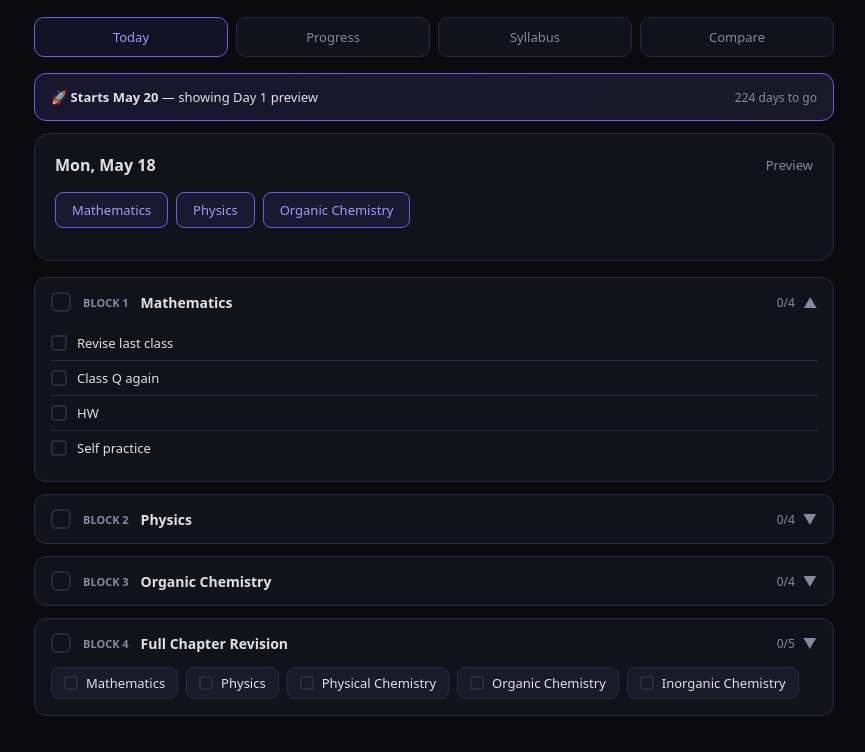
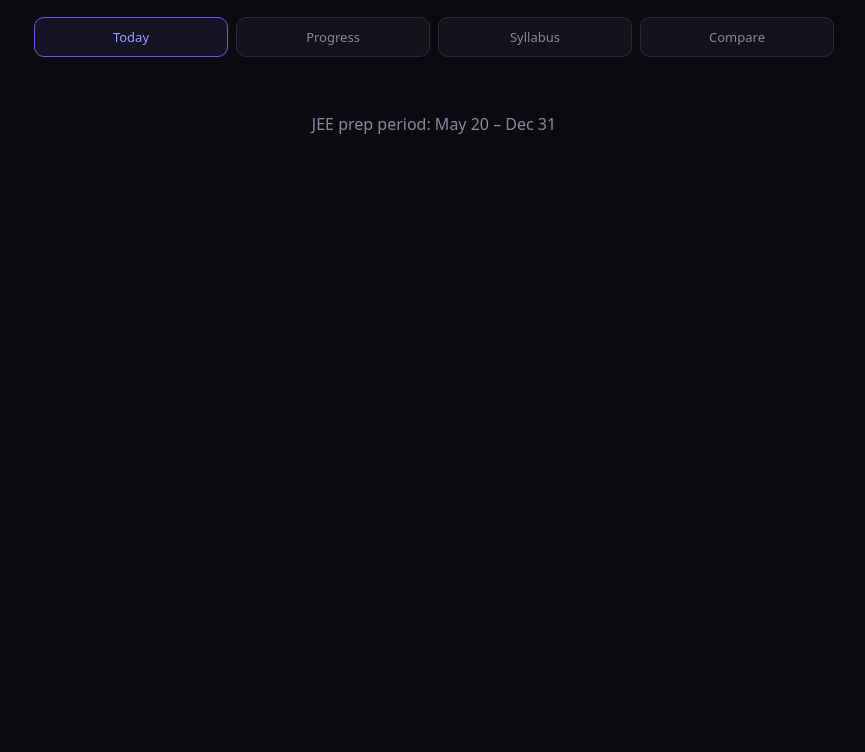
Before and after one commit to vuleric/jee-tracker, a plain HTML site: page main.html in a window 1280 px wide. Shown: the part 83-835 px from the top of the page, without its empty margins (206-1071 px from the left). After the commit the page ends 800 px from the top, so only its background shows below. Drawn offline with Linux system fonts and the light colour scheme.

Commit message:
Fix main.html - strict mode locks before May 20

```diff
--- a/main.html
+++ b/main.html
@@ -192,8 +192,7 @@ function todayStr() { const d=new Date(); return `${d.getFullYear()}-${String(d.
 
 function getRotation(dateStr) {
   const dn = dayNum(dateStr);
-  if (dn > 226) return null;
-  if (dn < 1) return ROTATION[0];
+  if (dn < 1 || dn > 226) return null;
   return ROTATION[(dn-1) % 5];
 }
 
@@ -205,7 +204,6 @@ function initDayData(dateStr) {
   if (!all[dateStr]) {
     const rot = getRotation(dateStr);
     if (!rot) return null;
-    const isPreview = dayNum(dateStr) < 1;
     all[dateStr] = {
       blocks: rot.map((s,i) => ({
         subject: s,
@@ -214,8 +212,7 @@ function initDayData(dateStr) {
         tasks: SUB_TASKS.map(() => false)
       })),
       extra: { M:false, P:false, PC:false, OC:false, IC:false },
-      note: '',
-      preview: isPreview
+      note: ''
     };
     save('days',all);
   }
@@ -259,7 +256,7 @@ function render() {
     else break;
   }
 
-  const dayCount = Math.max(0, Math.min(dn, 226));
+  const dayCount = Math.min(dn, 226);
   const pct = dayCount > 0 ? Math.round((doneBlocks / (dayCount*4)) * 100) : 0;
   const blockPct = totalBlocks > 0 ? Math.round((doneBlocks/totalBlocks)*100) : 0;
 
@@ -267,7 +264,7 @@ function render() {
     <div class="header">
       <h1><span>JEE</span> Tracker</h1>
       <div class="header-right">
-        <span class="day-badge">${dn < 1 ? 'Preview' : 'Day '+dn+'/226'}</span>
+        <span class="day-badge">Day ${dn}/226</span>
         <span class="streak-badge" style="display:${streak>0?'flex':'none'}">${streak}🔥</span>
       </div>
     </div>
@@ -292,17 +289,12 @@ function renderToday(date, dn, rot, dayData) {
   let d = new Date(date);
   const dateDisplay = d.toLocaleDateString('en-US', { weekday:'short', month:'long', day:'numeric' });
   const allDone = dayData.blocks.every(b => b.done);
-  const isPreview = dayData.preview;
 
   return `
-    ${isPreview ? `<div style="background:linear-gradient(135deg,rgba(108,92,231,0.15),rgba(162,155,254,0.1));border:1px solid var(--accent);border-radius:12px;padding:14px 16px;margin-bottom:12px;display:flex;align-items:center;justify-content:space-between">
-      <span style="font-size:13px">🚀 <strong>Starts May 20</strong> — showing Day 1 preview</span>
-      <span style="font-size:12px;color:var(--text2)">${226 - 2} days to go</span>
-    </div>` : ''}
     <div class="today-card">
       <div class="today-header">
         <h2>${dateDisplay}</h2>
-        <span style="color:${allDone?'var(--green)':'var(--text2)'};font-size:13px;font-weight:500">${isPreview ? 'Preview' : (allDone ? '✓ Complete' : 'In progress')}</span>
+        <span style="color:${allDone?'var(--green)':'var(--text2)'};font-size:13px;font-weight:500">${allDone ? '✓ Complete' : 'In progress'}</span>
       </div>
       <div class="subject-row">
         ${rot.map(s => `<span class="subject-tag ${dayData.blocks.find(b=>b.subject===s)?.done?'done':'active'}">${SUBJ_FULL[s]}</span>`).join('')}
@@ -409,7 +401,7 @@ function renderProgress(pct, blockPct, done, total, streak, days, allDays) {
           <div class="prog-bar"><div class="prog-bar-fill orange" style="width:${Math.round((days/226)*100)}%"></div></div>
         </div>
         <div class="prog-item">
-          <div class="label">${days < 1 ? 'Prep Phase' : 'Day '+days+' of 226'}</div>
+          <div class="label">Day ${days} of 226</div>
           <div class="value">${pct}%</div>
           <div class="prog-bar"><div class="prog-bar-fill green" style="width:${pct}%"></div></div>
         </div>
```
